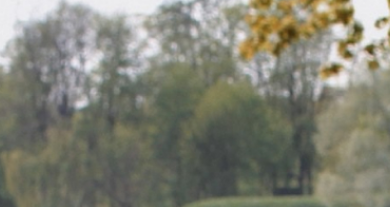
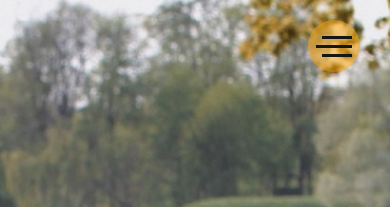
Before and after one commit to ElenaDutova/Portfolio, a website: page src/index.html in a window 390 px wide. Shown: the top 207 px of the page. Drawn offline with nearby package versions, Linux system fonts and the light colour scheme; files that its build step writes are made by us from their sources; files whose address does not match are found by name.

Commit message:
Hamburger

```diff
--- a/src/index.html
+++ b/src/index.html
@@ -52,6 +52,13 @@
         <div class="sidepanel__text"><span>Социальные сети</span></div>
     </aside>
     <section class="promo">
+        <div class="hamburger">
+            <div class="hamburger__wrapper">
+                <span></span>
+                <span class="long"></span>
+                <span></span>
+            </div>
+        </div>
         <div class="container">
             <div class="title title_fz16 promo__subtitle">Меня зовут Елена Дутова</div>
             <h1 class="title title_fz48 promo__title">
--- /dev/null
+++ b/src/sass/blocks/_menu.scss
@@ -0,0 +1,29 @@
+.hamburger {
+    position:absolute;
+    top: 20px;
+    right: 30px;
+    width: 52px;
+    height: 52px;
+    border-radius: 100%;
+    background: rgba(255, 165, 1, 0.5);
+    display: flex;
+    justify-content: center;
+    align-items: center;
+    cursor: pointer;
+    &__wrapper {
+        height: 21px;
+        display: flex;
+        flex-direction: column;
+        justify-content: space-between;
+        align-items: flex-end;
+    }
+    span {
+        display: block;
+        width: 30px;
+        height: 3px;
+        background: #151812;
+    }
+    span.long {
+        width: 36px;
+    }
+}
--- a/src/sass/blocks/_promo.scss
+++ b/src/sass/blocks/_promo.scss
@@ -2,7 +2,7 @@
     min-height: 100vh;
     position: relative;
     background: url('../img/main_bg.jpg') no-repeat 50%/cover;
-    padding-top: 245px;
+    padding-top: 215px;
     &__title {
         margin-top: 10px;
     }
--- a/src/sass/blocks/_sidepanel.scss
+++ b/src/sass/blocks/_sidepanel.scss
@@ -6,7 +6,7 @@
     height: 340px;
     position: fixed;
     top: 230px;
-    left: 50px;
+    left: 30px;
     z-index: 3;
     &__text {
         height: 150px;
--- a/src/sass/style.scss
+++ b/src/sass/style.scss
@@ -19,3 +19,4 @@
 @import 'blocks/promo';
 @import 'blocks/button';
 @import 'blocks/sidepanel';
+@import 'blocks/menu';
```
Also changed, not shown: dist/css/style.min.css, 1 other file.
